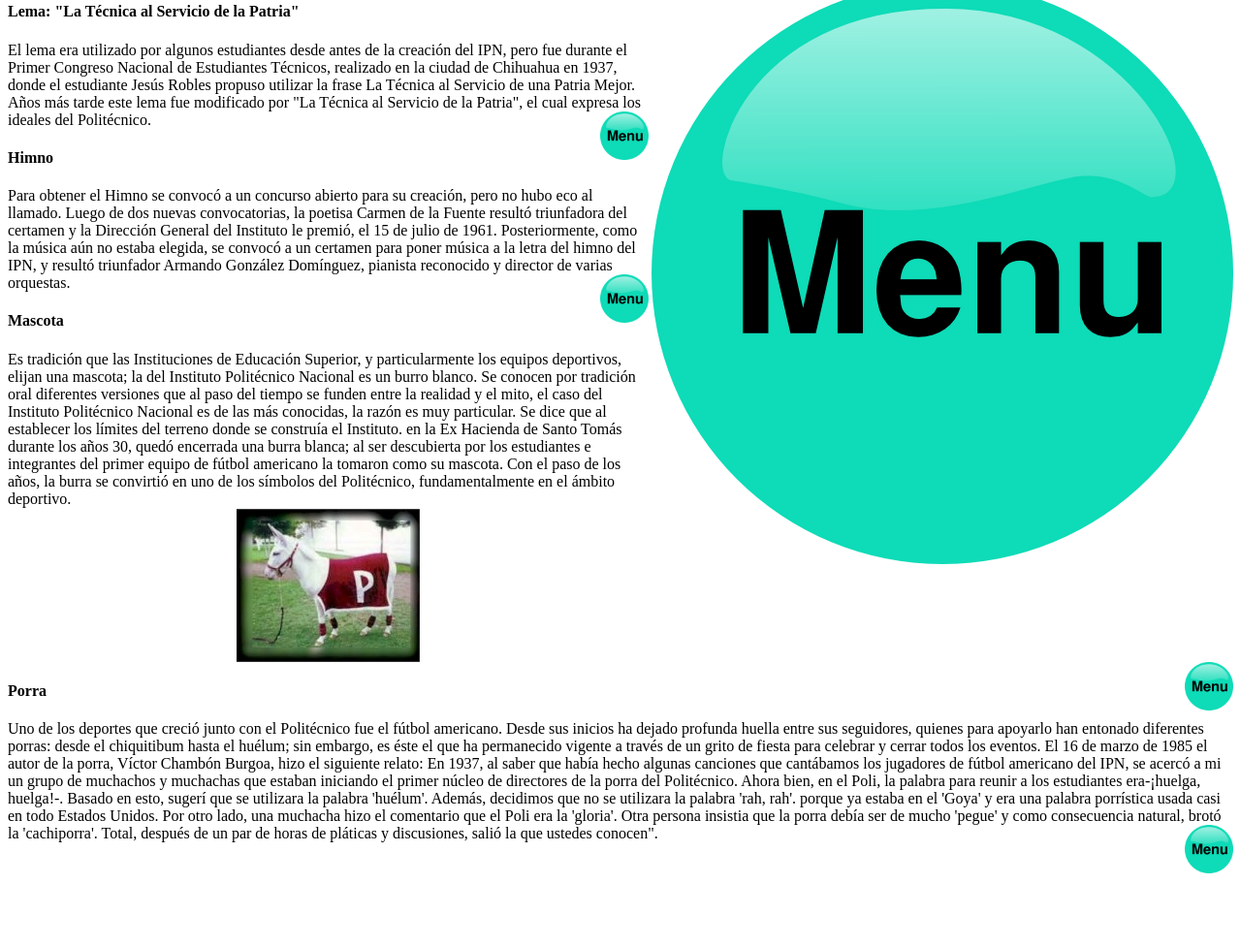
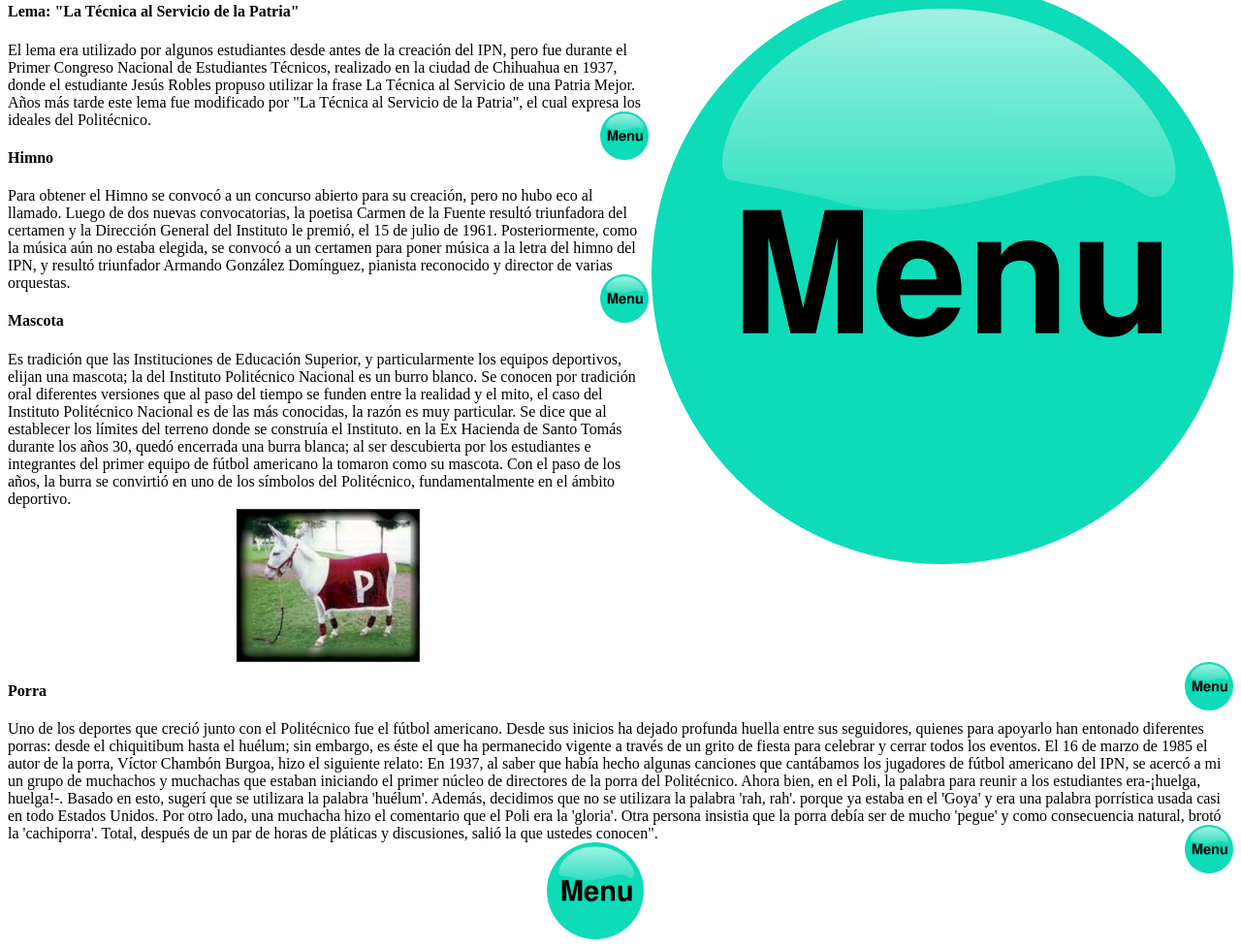
Before and after one commit to SaMuElsopa/hipervinculos, a plain HTML site: page index.html in a window 1280 px wide. Shown: the part 1946-2923 px from the top of the page at 97% size. Before the commit the page ends 2847 px from the top, so only its background shows below. Drawn offline with Linux system fonts and the light colour scheme.

Commit message:
index.html

```diff
--- a/index.html
+++ b/index.html
@@ -107,7 +107,7 @@ Uno de los deportes que creció junto con el Politécnico fue el fútbol america
 En 1937, al saber que había hecho algunas canciones que cantábamos los jugadores de fútbol americano del IPN, se acercó a mi un grupo de muchachos y muchachas que estaban iniciando el primer núcleo de directores de la porra del Politécnico. Ahora bien, en el Poli, la palabra para reunir a los estudiantes era-¡huelga, huelga!-. Basado en esto, sugerí que se utilizara la palabra 'huélum'. Además, decidimos que no se utilizara la palabra 'rah, rah'. porque ya estaba en el 'Goya' y era una palabra porrística usada casi en todo Estados Unidos. Por otro lado, una muchacha hizo el comentario que el Poli era la 'gloria'. Otra persona insistia que la porra debía ser de mucho 'pegue' y como consecuencia natural, brotó la 'cachiporra'. Total, después de un par de horas de pláticas y discusiones, salió la que ustedes conocen".</a>
 
 <a href=#menu><img src="menu.png" width=50 heigth=50 align="right"></a>
-
+<a href="https://samuelsopa.github.io/miprimerapaginaweb/"><center><img src="menu.png" width=100 heigth=100></center></a>
 </body>
 
 </html>
```
